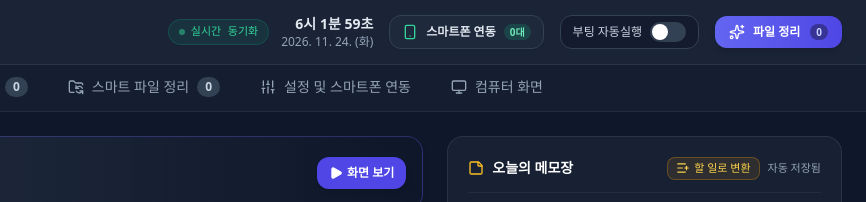
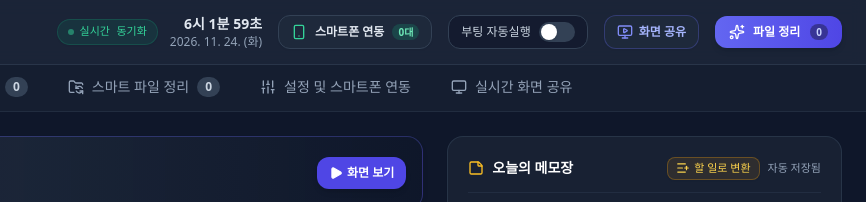
Before and after one commit to Aone-102/DeskPilot, a plain HTML site: page static/index.html in a window 1280 px wide. Shown: the top 202 px of the page, 414-1280 px from the left. Drawn offline with nearby package versions, Linux system fonts and the light colour scheme; no server answers; a web font is replaced by a local one.

Commit message:
Feat: 화면 공유 UI 명칭 통일 및 헤더 퀵버튼 신설, PyInstaller 강제 재컴파일 바이너리 최신화

```diff
--- a/static/index.html
+++ b/static/index.html
@@ -76,6 +76,12 @@
         </button>
       </div>
 
+      <!-- Quick Screen Share Action -->
+      <button onclick="switchTab('screen')" class="flex items-center gap-1.5 bg-slate-800 hover:bg-slate-700 text-indigo-300 text-xs font-semibold px-3 py-2 rounded-xl border border-indigo-500/30 shadow-sm transition-all active:scale-95" title="실시간 컴퓨터 화면 공유 열기">
+        <i data-lucide="monitor-play" class="w-4 h-4 text-indigo-400"></i>
+        <span>화면 공유</span>
+      </button>
+
       <!-- Quick Organize Action -->
       <button onclick="runOrganize()" class="flex items-center gap-2 bg-gradient-to-r from-indigo-500 to-indigo-600 hover:from-indigo-600 hover:to-indigo-700 text-white text-xs font-semibold px-3.5 py-2 rounded-xl shadow-md transition-all active:scale-95">
         <i data-lucide="sparkles" class="w-4 h-4"></i>
@@ -133,7 +139,7 @@
       </button>
       <button onclick="switchTab('screen')" id="tabBtn-screen" class="tab-btn flex items-center gap-2 py-3 px-3 text-sm font-medium border-b-2 border-transparent text-slate-400 hover:text-slate-200 transition-colors">
         <i data-lucide="monitor" class="w-4 h-4"></i>
-        <span>컴퓨터 화면</span>
+        <span>실시간 화면 공유</span>
       </button>
     </nav>
   </div>
@@ -673,7 +679,7 @@
             </div>
             <div>
               <div class="flex items-center gap-2">
-                <h3 class="text-base font-bold text-white">실시간 컴퓨터 화면</h3>
+                <h3 class="text-base font-bold text-white">실시간 컴퓨터 화면 공유</h3>
                 <span id="screenLiveBadge" class="hidden px-2 py-0.5 rounded-full text-[10px] font-semibold bg-rose-500/20 text-rose-300 border border-rose-500/30 animate-pulse">● LIVE 갱신 중</span>
               </div>
               <p class="text-xs text-slate-400 mt-0.5">스마트폰에서 현재 PC 모니터 화면을 실시간으로 확인합니다.</p>
@@ -771,7 +777,7 @@
     </button>
     <button onclick="switchTab('screen')" id="mobileNav-screen" class="flex flex-col items-center gap-1 text-slate-400 hover:text-slate-200">
       <i data-lucide="monitor" class="w-5 h-5"></i>
-      <span class="text-[10px]">PC 화면</span>
+      <span class="text-[10px]">화면 공유</span>
     </button>
     <button onclick="switchTab('organize')" id="mobileNav-organize" class="flex flex-col items-center gap-1 text-slate-400 hover:text-slate-200">
       <i data-lucide="folder-sync" class="w-5 h-5"></i>
```
Also changed, not shown: 4 other files.
